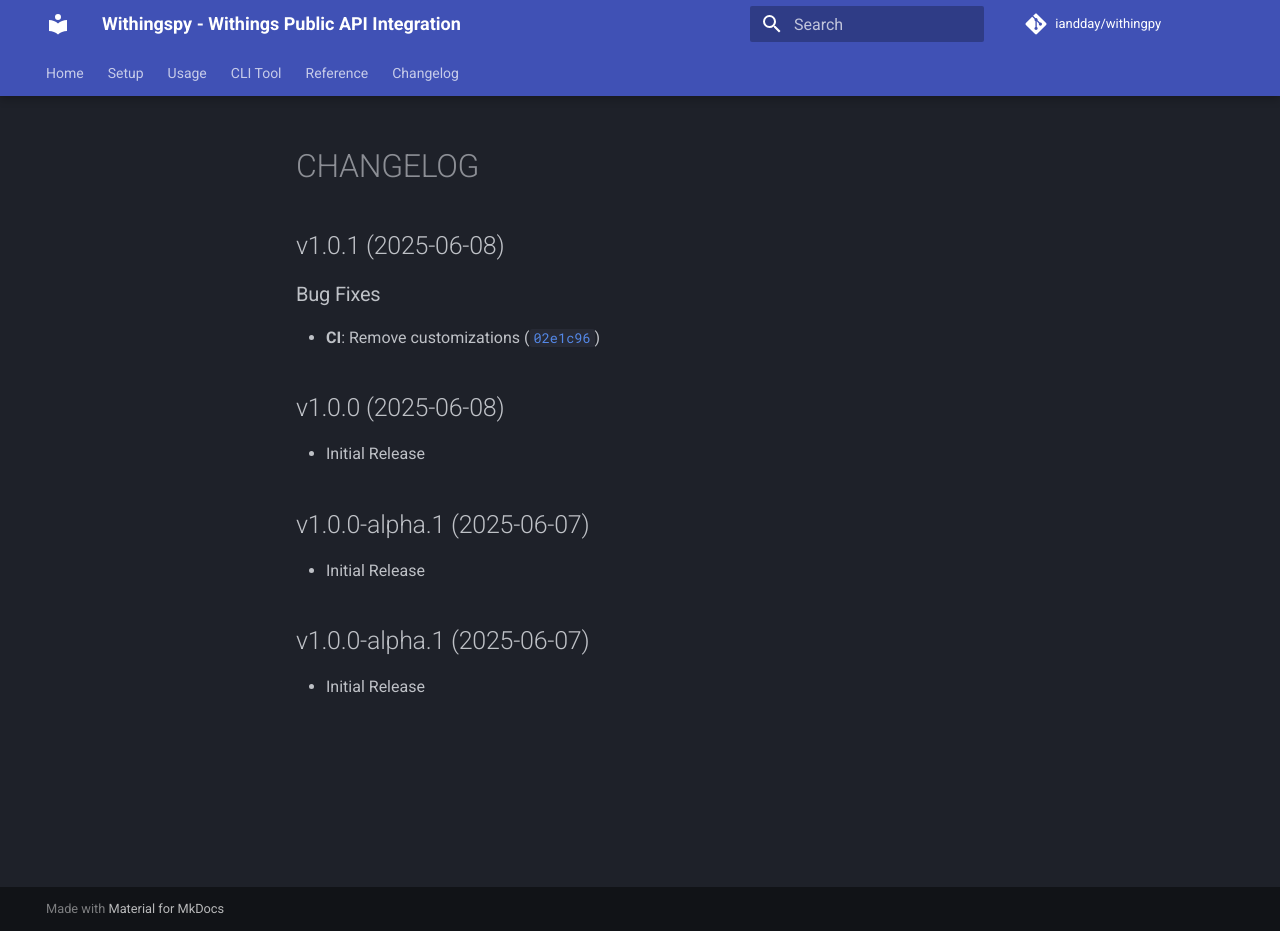
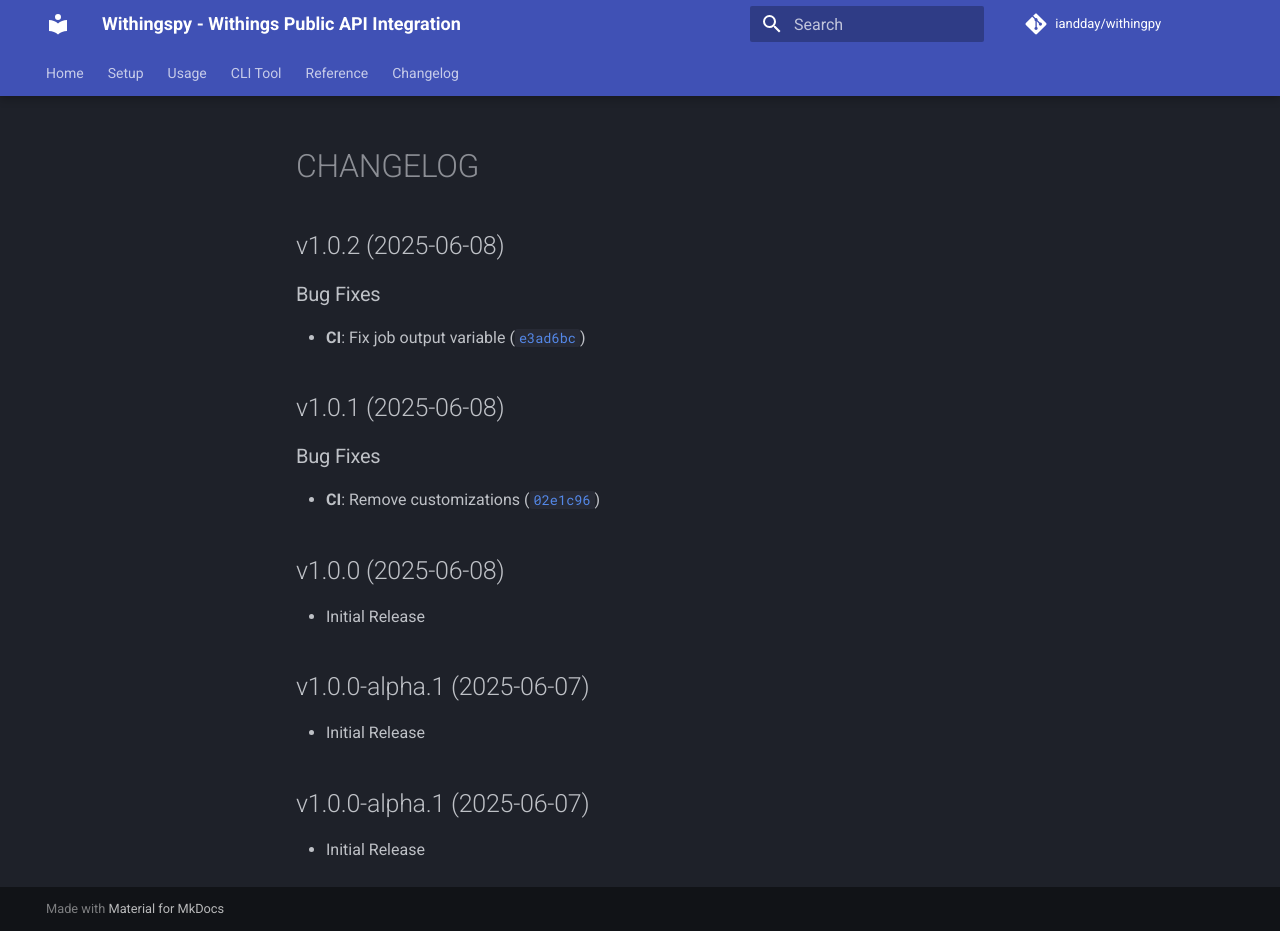
Before and after one commit to iandday/withingpy, an MkDocs documentation site: the page built from docs/CHANGELOG.md, in a window 1280 px wide and 931 px high. Built offline with MkDocs 1.6.1 and Material for MkDocs 9.7.7, drawn with Linux system fonts in a browser that asks for light colours; comment, search, counter and statistics services are not loaded.

Commit message:
1.0.2
Automatically generated by python-semantic-release

```diff
--- a/docs/CHANGELOG.md
+++ b/docs/CHANGELOG.md
@@ -1,6 +1,14 @@
 # CHANGELOG
 
 <!-- version list -->
+
+## v1.0.2 (2025-06-08)
+
+### Bug Fixes
+
+- **CI**: Fix job output variable
+  ([`e3ad6bc`](https://github.com/iandday/withingpy/commit/e3ad6bc2b14fc2f504698f842c0a3a1bf1814306))
+
 
 ## v1.0.1 (2025-06-08)
 
--- a/pyproject.toml
+++ b/pyproject.toml
@@ -1,6 +1,6 @@
 [project]
 name = "withingpy"
-version = "1.0.1"
+version = "1.0.2"
 description = "Withings Public API Integration"
 readme = "README.md"
 authors = [
```
